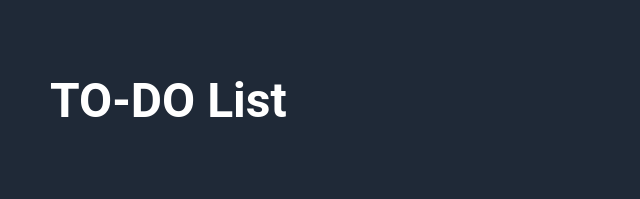
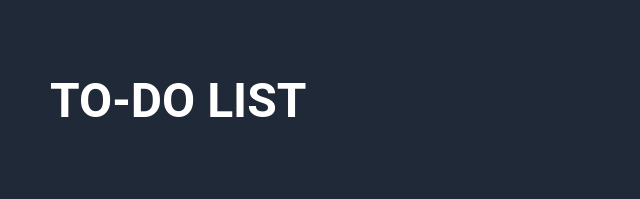
Before and after one commit to imranprice96/to-do-list-app, a website built with webpack: page dist/index.html in a window 1280 px wide. Shown: the top 199 px of the page, 0-640 px from the left. Built offline with nearby package versions, Linux system fonts and the light colour scheme.

Commit message:
Update title

```diff
--- a/dist/index.html
+++ b/dist/index.html
@@ -6,11 +6,11 @@
     <meta name="viewport" content="width=device-width, initial-scale=1.0">
     <link rel="stylesheet" href="../src/style.css">
     <script src="main.js" defer></script>
-    <title>TO-DO List</title>
+    <title>TO-DO</title>
 </head>
 <body>
     <div class="header">
-        <h1 class="title">TO-DO List</h1>
+        <h1 class="title">TO-DO LIST</h1>
     </div>
     <div class="body" id="body">
         <div class="nav" id="nav">
```
